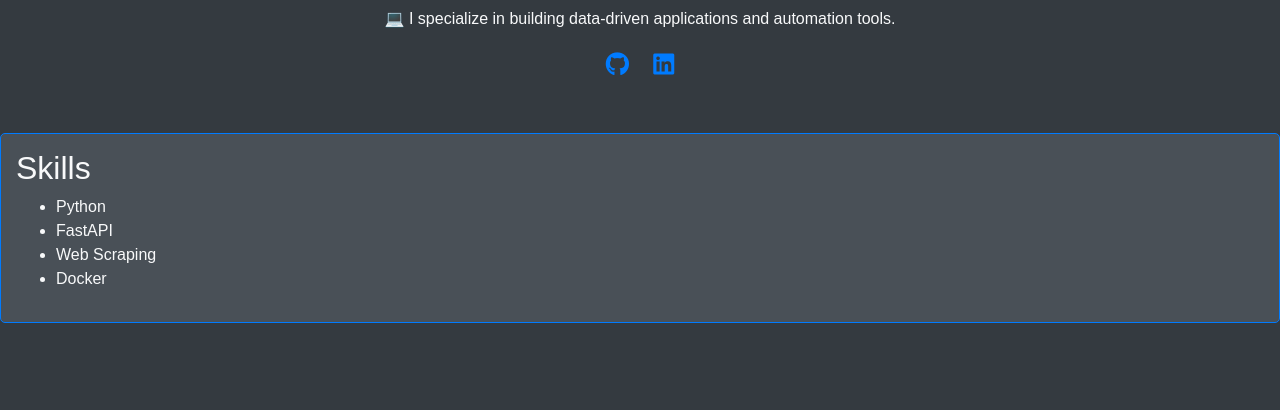
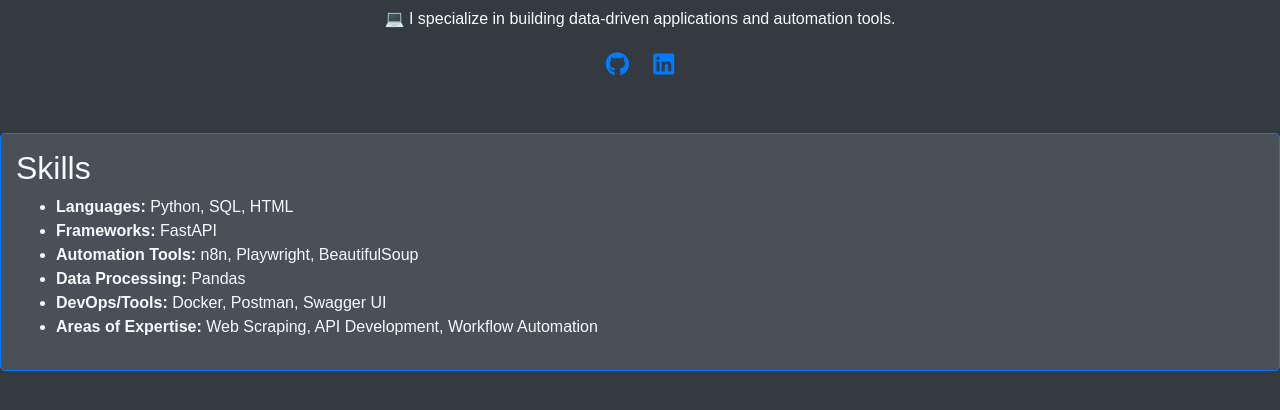
Before and after one commit to Abhimanyu-Gaurav/Portfolio, a FastAPI app: page / in a window 1280 px wide, after a click on "Skills". Shown: the part 227-637 px from the top of the page. Run offline with FastAPI, Linux system fonts and the light colour scheme; some libraries are stand-ins or nearby versions.

Commit message:
update code

```diff
--- a/templates/index.html
+++ b/templates/index.html
@@ -63,12 +63,15 @@
     <div id="skills" class="section collapse">
         <h2>Skills</h2>
         <ul>
-            <li>Python</li>
-            <li>FastAPI</li>
-            <li>Web Scraping</li>
-            <li>Docker</li>
+            <li><strong>Languages:</strong> Python, SQL, HTML</li>
+            <li><strong>Frameworks:</strong> FastAPI</li>
+            <li><strong>Automation Tools:</strong> n8n, Playwright, BeautifulSoup</li>
+            <li><strong>Data Processing:</strong> Pandas</li>
+            <li><strong>DevOps/Tools:</strong> Docker, Postman, Swagger UI</li>
+            <li><strong>Areas of Expertise:</strong> Web Scraping, API Development, Workflow Automation</li>
         </ul>
     </div>
+
 
     <!-- Education Section -->
     <div id="education" class="section collapse">
@@ -76,40 +79,84 @@
         <p>B.E. in Computer Science | RITEE, Raipur | CSVTU, Bhilai</p>
     </div>
 
-    <!-- Work Experience Section -->
-    <div id="work" class="section collapse">
-        <h2>Work Experience</h2>
-        <p>Your work experience details here...</p>
-    </div>
-
     <!-- Projects Section -->
     <div id="projects" class="section collapse">
         <h2>Projects</h2>
         <ul>
             <li>
-                <h3>1. Google Maps Scraper Tool :</h3>
+                <h3> Google Maps Scraper Tool :</h3>
                 <p>Technologies: Python, Playwright, FastAPI, Pandas</p>
                 <ul>
-                    <li>Developed an automated tool to scrape business data from Google Maps.</li>
-                    <li>Used Playwright to dynamically load content and scroll through listings.</li>
-                    <li>Designed a web service using FastAPI to scrape data and return it as JSON or CSV.</li>
-                    <li>Processed and exported data with Pandas, handling errors to ensure robust scraping.</li>
+                    <li>Developed an automated tool to scrape business data from Google Maps for local businesses and service providers.</li>
+                    <li>Scraped restaurant and doctor listings in specific towns based on custom queries.</li>
+                    <li>Used Playwright to dynamically load content and handle large datasets.</li>
+                    <li>Designed a web service using FastAPI to return data in JSON or CSV format.</li>
+                    <li>Processed data with Pandas, ensuring error handling for robust scraping.</li>
                 </ul>
+                <p><strong>Impact:</strong> Automated data extraction reduced manual research time by 40%, delivering valuable insights for clients in different industries.</p>
                 <a href="https://github.com/Abhimanyu-Gaurav/Google-Maps-Scraper" target="_blank" class="btn btn-primary">View on GitHub</a>
             </li>
             <li>
-                <h3>Project Title 2</h3>
-                <p>Description of project. Highlight what technologies used, what the project does, and any other relevant information.</p>
-                <a href="https://github.com/yourusername/project-repo-2" target="_blank" class="btn btn-primary">View on GitHub</a>
+                <h3> Web Scraper Tool :</h3>
+                <p>Technologies: FastAPI, Python, BeautifulSoup, n8n, Postman, Swagger UI</p>
+                <ul>
+                    <li>Created a web scraper to automate data collection from various websites for business use.</li>
+                    <li>Integrated with n8n for seamless workflow automation and real-time data processing.</li>
+                    <li>Tested and validated API endpoints using Swagger UI and Postman for efficiency.</li>
+                </ul>
+                <p><strong>Impact:</strong> Enabled clients to automate repetitive data collection tasks, saving hours of manual effort per week.</p>
+                <a href="https://github.com/Abhimanyu-Gaurav/Web-Scraper-API" target="_blank" class="btn btn-primary">View on GitHub</a>
             </li>
-            <li>
-                <h3>Project Title 3</h3>
-                <p>Description of project. Highlight what technologies used, what the project does, and any other relevant information.</p>
-                <a href="https://github.com/yourusername/project-repo-3" target="_blank" class="btn btn-primary">View on GitHub</a>
-            </li>
+
             <!-- Add more projects as needed -->
         </ul>
     </div>
+
+
+    <!-- Work Experience Section -->
+    <div id="work" class="section collapse">
+        <h2>Work Experience</h2>
+
+        <ul>
+            <li>
+                <h3>Freelance Software Developer</h3>
+                <p><strong>Self-Employed | Remote</strong></p>
+                <p><em>July 2022 - Present</em></p>
+                <ul>
+                    <li>Utilized Python, FastAPI, and Playwright to build automated scraping tools, gathering valuable business insights for clients.</li>
+                    <li>Designed and implemented API services for web scraping projects, delivering scalable and efficient data pipelines.</li>
+                    <li>Collaborated with clients to understand business needs and provided customized solutions, improving their workflow automation using tools like n8n.</li>
+                    <li>Deployed web services and automation tools to streamline data collection, resulting in a 30% reduction in manual processing time for clients.</li>
+                </ul>
+            </li>
+        </ul>
+
+        <ul>
+            <li>
+                <h3>Business Process Automation Engineer (Trainee)</h3>
+                <p><strong>August 2024 - Present</strong></p>
+                <ul>
+                    <li>Developed automated tools for business process optimization, focusing on workflow automation and data extraction using n8n and FastAPI.</li>
+                    <li>Integrated web scraping workflows to automate data extraction and analysis, reducing manual effort by 40%.</li>
+                    <li>Leveraged OpenAI APIs to identify pain points from client website data and generated AI-driven solutions to enhance business efficiency.</li>
+                    <li>Collaborated with cross-functional teams to integrate automation tools and streamline processes across departments.</li>
+                </ul>
+            </li>
+
+            <li>
+                <h3>Google Maps Scraper Developer</h3>
+                <p><strong>August 2024 - Present</strong></p>
+                <ul>
+                    <li>Developed a sophisticated Google Maps Scraper tool to gather data such as restaurant listings or doctors for specific diseases in specific towns.</li>
+                    <li>Used Playwright to dynamically load and scroll through Google Maps listings, ensuring complete data collection from large datasets.</li>
+                    <li>Integrated the scraper with n8n for real-time data processing and automated updates, providing business insights to clients.</li>
+                    <li>Customized scraping workflows to meet industry-specific requirements, including healthcare, hospitality, and local businesses.</li>
+                    <li>Provided valuable insights to the sales team, helping them approach clients with targeted pain points and solutions.</li>
+                </ul>
+            </li>
+        </ul>
+    </div>
+
 
     <!-- Contact Section -->
     <div id="contact" class="section collapse">
```
